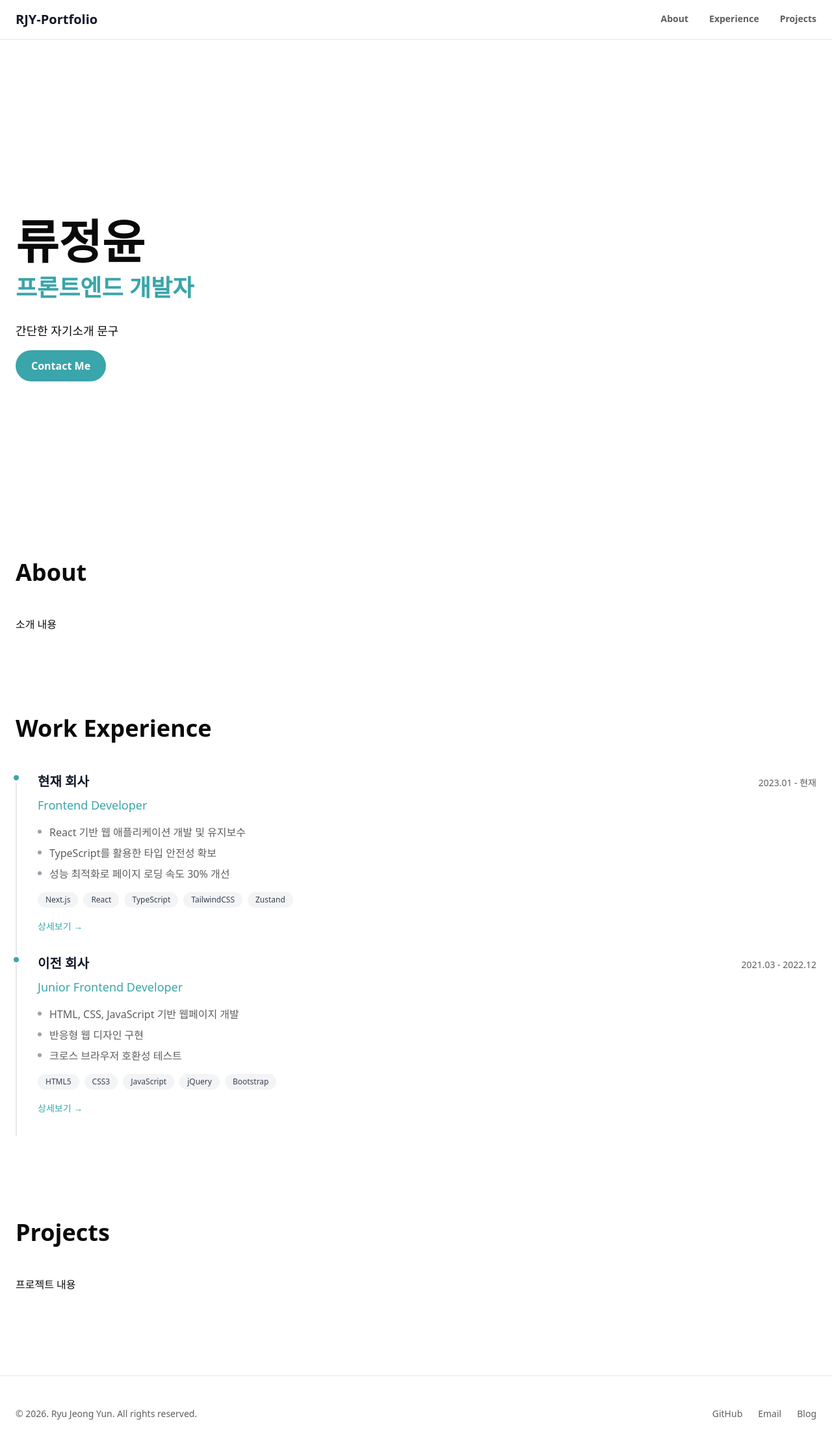
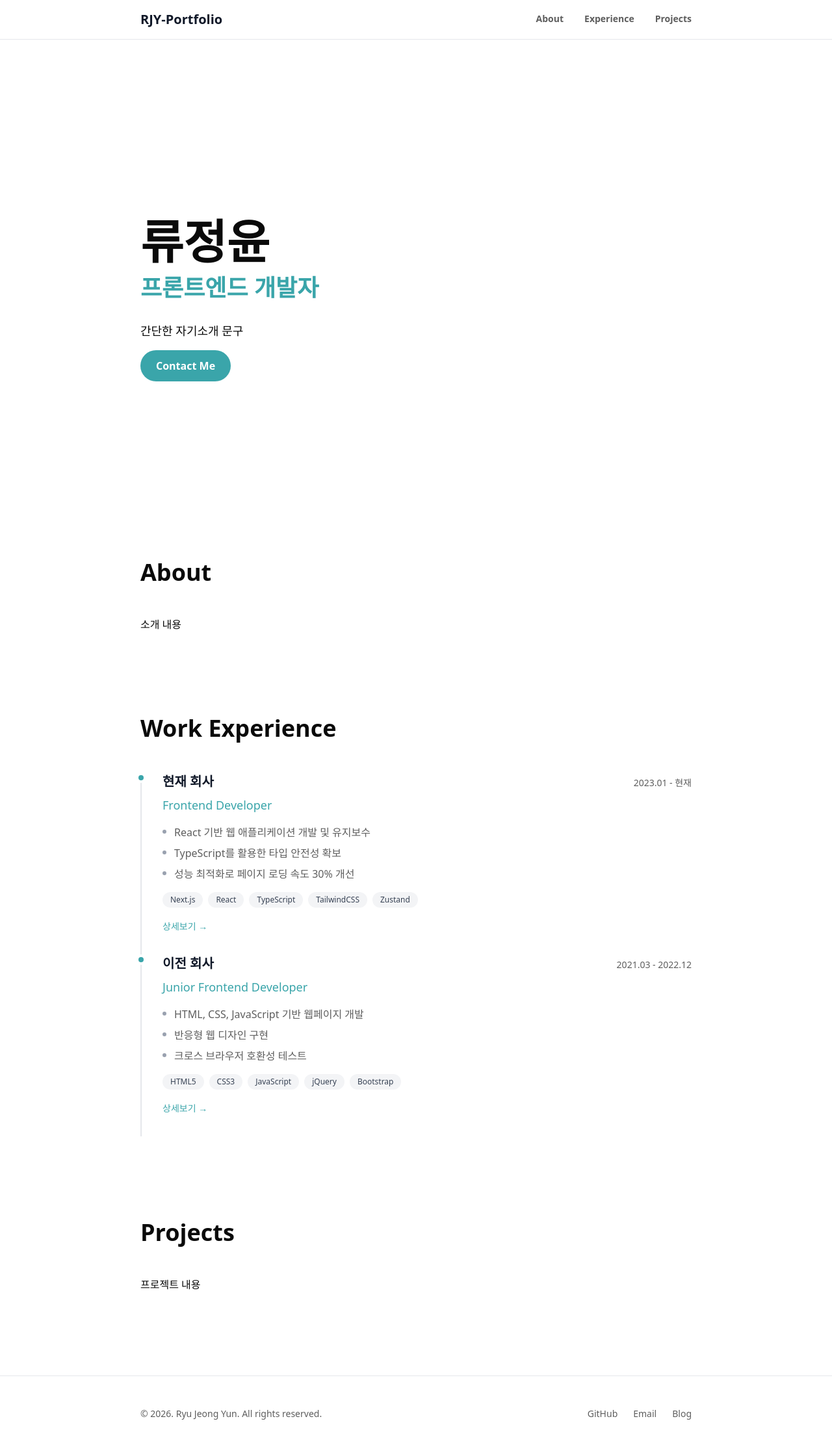
Before and after one commit to meldyssey/rjy-portfolio, a Next.js app: page / in a window 1280 px wide. Shown: the top 2224 px of the page at 65% size. Built offline with nearby package versions, Linux system fonts and the light colour scheme.

Commit message:
refactor: 화면 width 조정 및 a태그 Link로 변경

```diff
--- a/src/app/layout.tsx
+++ b/src/app/layout.tsx
@@ -30,7 +30,7 @@ export default function RootLayout({
         className={`${geistSans.variable} ${geistMono.variable} antialiased`}
       >
         <Header />
-        <main className="container mx-auto px-6">{children}</main>
+        <main className="max-w-4xl mx-auto px-6">{children}</main>
         <Footer />
       </body>
     </html>
--- a/src/components/Footer.tsx
+++ b/src/components/Footer.tsx
@@ -1,31 +1,33 @@
+import Link from "next/link";
+
 export default function Footer() {
   return (
     <footer className="border-t border-gray-200 py-12">
-      <div className="container mx-auto px-6">
+      <div className="max-w-4xl mx-auto px-6">
         <div className="flex flex-col items-center gap-6 md:flex-row md:justify-between">
           <p className="text-sm text-neutral">
             © 2026. Ryu Jeong Yun. All rights reserved.
           </p>
 
           <div className="flex gap-6">
-            <a
+            <Link
               href="https://github.com/meldyssey"
               className="text-sm text-neutral hover:text-primary transition-colors"
             >
               GitHub
-            </a>
-            <a
+            </Link>
+            <Link
               href="mailto:rjy115@gmail.com"
               className="text-sm text-neutral hover:text-primary transition-colors"
             >
               Email
-            </a>
-            <a
+            </Link>
+            <Link
               href="https://velog.io/@melcoding"
               className="text-sm text-neutral hover:text-primary transition-colors"
             >
               Blog
-            </a>
+            </Link>
           </div>
         </div>
       </div>
--- a/src/components/Header.tsx
+++ b/src/components/Header.tsx
@@ -1,32 +1,34 @@
+import Link from "next/link";
+
 export default function Header() {
   return (
     <header className="sticky top-0 z-50 border-b border-gray-200 bg-white/80 backdrop-blur-sm">
-      <div className="container mx-auto flex items-center justify-between px-6 py-4">
+      <div className="max-w-4xl mx-auto flex items-center justify-between px-6 py-4">
         {/* 로고 */}
-        <a href="/" className="text-xl font-bold text-gray-900">
+        <Link href="/" className="text-xl font-bold text-gray-900">
           RJY-Portfolio
-        </a>
+        </Link>
 
         {/* 네비게이션 */}
         <nav className="flex gap-8">
-          <a
+          <Link
             href="#about"
             className="text-sm font-bold text-neutral hover:text-primary border-b-2 border-transparent hover:border-primary transition-all"
           >
             About
-          </a>
-          <a
+          </Link>
+          <Link
             href="#experience"
             className="text-sm font-bold text-neutral hover:text-primary border-b-2 border-transparent hover:border-primary transition-all"
           >
             Experience
-          </a>
-          <a
+          </Link>
+          <Link
             href="#projects"
             className="text-sm font-bold text-neutral hover:text-primary border-b-2 border-transparent hover:border-primary transition-all"
           >
             Projects
-          </a>
+          </Link>
         </nav>
       </div>
     </header>
```
